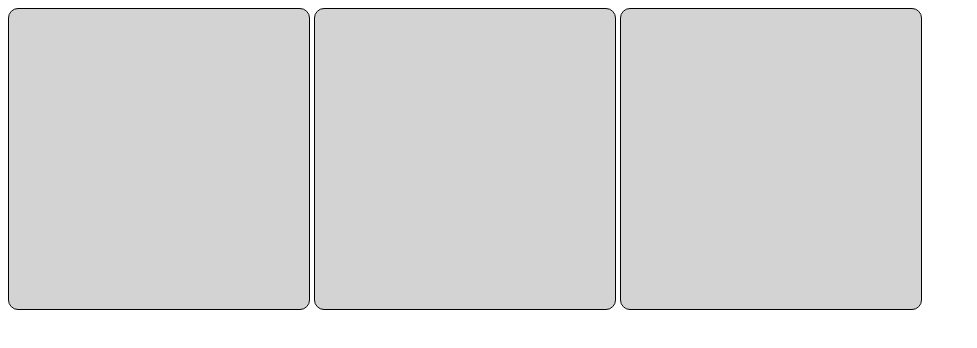
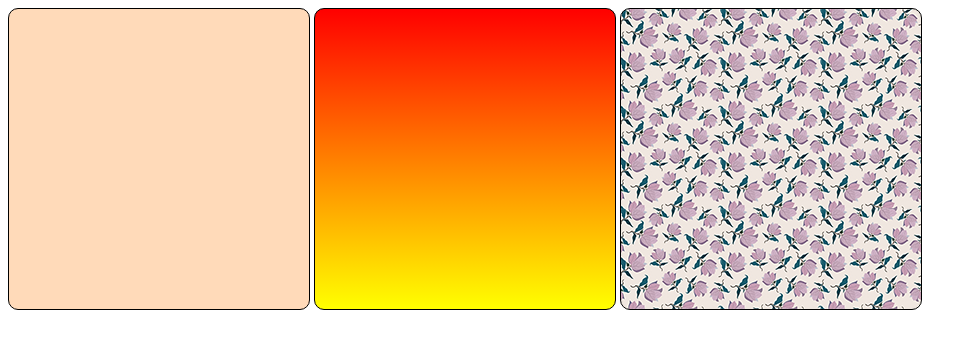
Before and after one commit to UlissesUczak/html-css, a plain HTML site: page exercicios/ex022/fundo001.html in a window 1280 px wide. Shown: the whole page, without its empty margins (0-977 px from the left). Drawn offline with Linux system fonts and the light colour scheme.

Commit message:
Update style.css

```diff
--- a/exercicios/ex022/style.css
+++ b/exercicios/ex022/style.css
@@ -11,13 +11,16 @@
 }
 
 div#q1 {
+    background-color: peachpuff;
 
 }
 
 div#q2 {
+    background-image: linear-gradient(to top, yellow, red);
 
 }
 
 div#q3 {
+    background-image: url('imagens/pattern003.png');
 
 }
```
